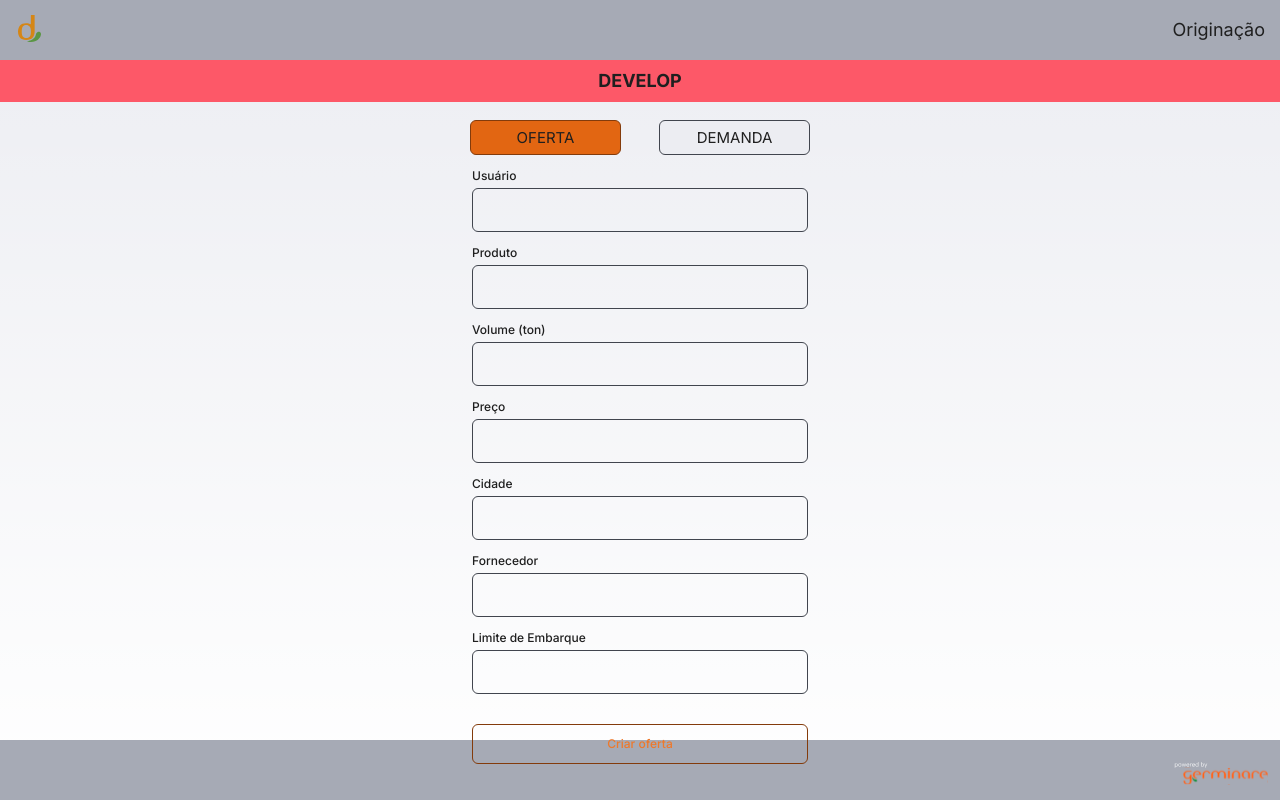
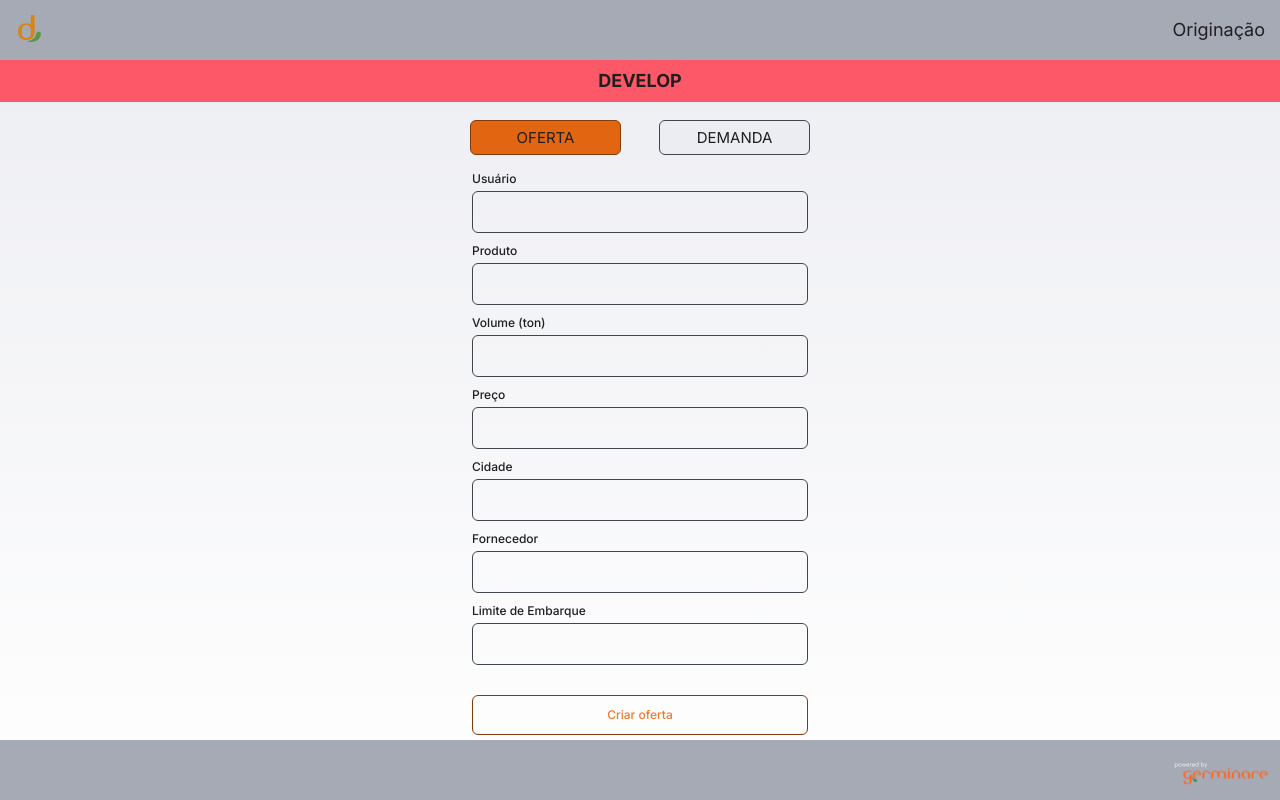
Before and after one commit to NullBetaGG/origination-app, a Next.js app: page / in a window 1280 px wide. Built offline with nearby package versions, Linux system fonts and the light colour scheme.

Commit message:
add new sizes of selectors and input

```diff
--- a/src/app/page.tsx
+++ b/src/app/page.tsx
@@ -123,7 +123,7 @@ export default function Home() {
         }
         <main className={`flex flex-col items-center ${environment === "DEV" ? 'mt-[-42px]' : ''}  justify-center py-16 px-8`} style={{ minHeight: 'calc(100vh - 120px)' }}>
           <div className="w-[90vw] h-[70vh] rounded-base max-w-[420px] flex flex-col items-center justify-start">
-            <div className="flex justify-around w-[90%] h-[45px] mb-4">
+            <div className="flex justify-around w-[90%] h-[35px] min-h-[35px] mb-5">
               {models.map((e, i) => {
                 return (
                   <Selector
@@ -133,13 +133,13 @@ export default function Home() {
                     onClick={() => {
                       setSelectedModel(e);
                     }}
-                    containerStyle="w-[40%] text-xl uppercase"
+                    containerStyle="w-[40%] h-[100%] text-xl uppercase"
                   />
                 )
               })}
             </div>
             <div className="flex flex-col items-center w-[100%]">
-              <div className="w-[80%] mb-4 flex flex-col justify-center">
+              <div className="w-[80%] mb-3 flex flex-col justify-center">
                 <Input
                   label="Usuário"
                   onChange={(e) => {
@@ -147,12 +147,12 @@ export default function Home() {
                   }}
                 />
               </div>
-              <div className="w-[80%] mb-4 flex justify-between">
+              <div className="w-[80%] mb-3 flex justify-between">
                 <div className="flex flex-col w-[100%] justify-center">
                   <ProductSearch onSelectProduct={handleProductSelect} />
                 </div>
               </div>
-              <div className="w-[80%] mb-4 flex justify-between">
+              <div className="w-[80%] mb-3 flex justify-between">
                 <div className="w-[100%] flex flex-col justify-center">
                   <Input
                     type="number"
@@ -166,7 +166,7 @@ export default function Home() {
                   />
                 </div>
               </div>
-              <div className="w-[80%] mb-4 flex flex-col justify-center">
+              <div className="w-[80%] mb-3 flex flex-col justify-center">
                 <Input
                   type="number"
                   label="Preço"
@@ -178,12 +178,12 @@ export default function Home() {
                   }}
                 />
               </div>
-              <div className="w-[80%] mb-4 flex flex-col justify-center">
+              <div className="w-[80%] mb-3 flex flex-col justify-center">
                 <CitySearch onSelectCity={handleCitySelect} />
               </div>
               {
                 selectedModel === 'demanda' ? <></> : (
-                  <div className="w-[80%] mb-4 flex flex-col justify-center">
+                  <div className="w-[80%] mb-3 flex flex-col justify-center">
                     <Input
                       label="Fornecedor"
                       onChange={(e) => {
--- a/src/components/Input/index.tsx
+++ b/src/components/Input/index.tsx
@@ -33,7 +33,7 @@ export default function Input({
         </div>
       )}
       <div
-        className={`border-[1px] border-neutral-900 rounded-base inputContainer overflow-hidden focus-within:border-primary-900 flex items-center w-full transition-colors duration-200 ${containerStyle} ${props.disabled ? "bg-neutral-200" : "bg-transparent"
+        className={`border-[1px] h-[42px] border-neutral-900 rounded-base inputContainer overflow-hidden focus-within:border-primary-900 flex items-center w-full transition-colors duration-200 ${containerStyle} ${props.disabled ? "bg-neutral-200" : "bg-transparent"
           } `}
       >
         {children && <div className="pl-2">{children}</div>}
```
